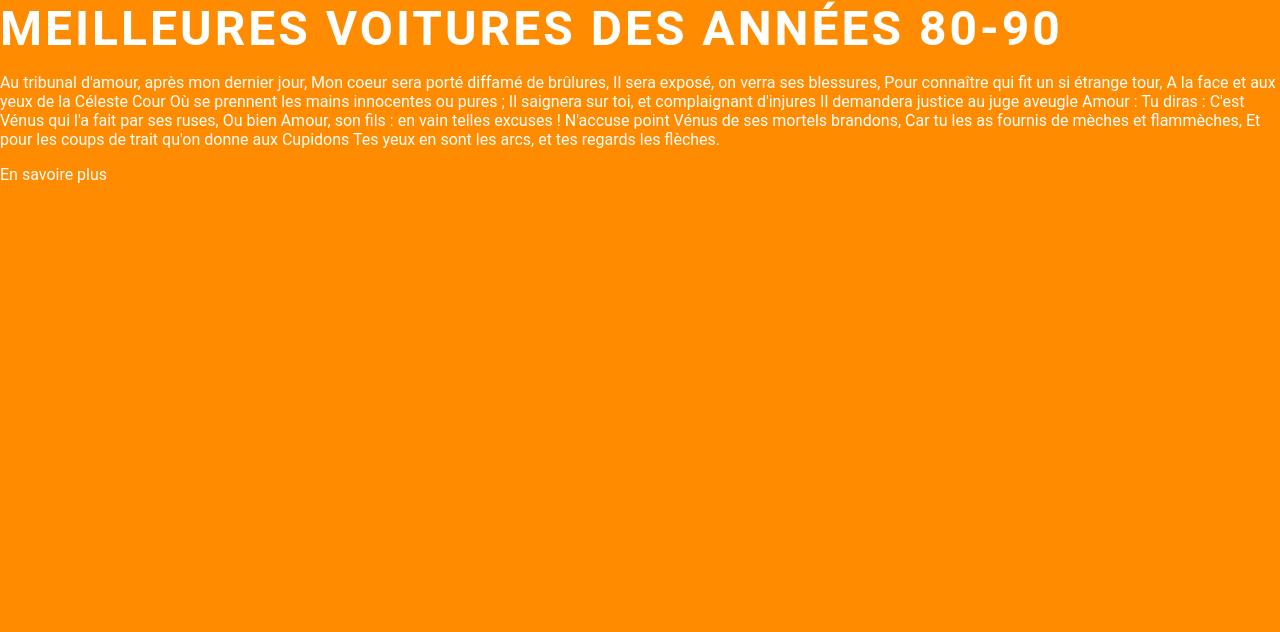
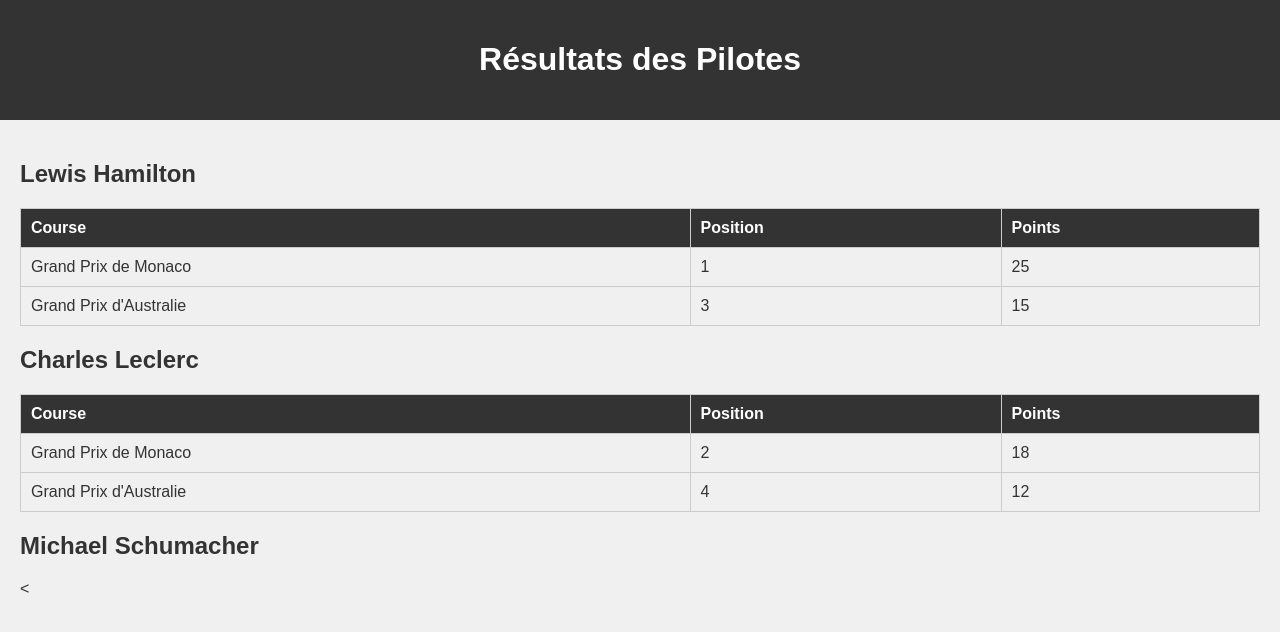
Before and after one commit to AdrienZl/AdrienZL.github.io, a plain HTML site: page index.html in a window 1280 px wide. Drawn offline with Linux system fonts and the light colour scheme.

Commit message:
Update index.html

```diff
--- a/index.html
+++ b/index.html
@@ -1,32 +1,94 @@
 <!DOCTYPE html>
-<html>
+<html lang="en">
+<head>
+    <meta charset="UTF-8">
+    <meta name="viewport" content="width=device-width, initial-scale=1.0">
+    <title>Résultats des Pilotes</title>
+    <style>
+        body {
+            font-family: Arial, sans-serif;
+            background-color: #f0f0f0;
+            color: #333;
+            margin: 0;
+            padding: 0;
+        }
+        header {
+            background-color: #333;
+            color: #fff;
+            padding: 20px;
+            text-align: center;
+        }
+        main {
+            padding: 20px;
+        }
+        table {
+            width: 100%;
+            border-collapse: collapse;
+            margin-bottom: 20px;
+        }
+        th, td {
+            padding: 10px;
+            border: 1px solid #ccc;
+            text-align: left;
+        }
+        th {
+            background-color: #333;
+            color: #fff;
+        }
+    </style>
+</head>
+<body>
+    <header>
+        <h1>Résultats des Pilotes</h1>
+    </header>
+    <main>
+        <h2>Lewis Hamilton</h2>
+        <table>
+            <thead>
+                <tr>
+                    <th>Course</th>
+                    <th>Position</th>
+                    <th>Points</th>
+                </tr>
+            </thead>
+            <tbody>
+                <tr>
+                    <td>Grand Prix de Monaco</td>
+                    <td>1</td>
+                    <td>25</td>
+                </tr>
+                <tr>
+                    <td>Grand Prix d'Australie</td>
+                    <td>3</td>
+                    <td>15</td>
+                </tr>
+                <!-- Ajoute d'autres lignes pour les autres courses -->
+            </tbody>
+        </table>
 
-<head>
-  <title>site de adrien</title>
-  <link href="style.css" rel="stylesheet" type="text/css" />
-</head>
+        <h2>Charles Leclerc</h2>
+        <table>
+            <thead>
+                <tr>
+                    <th>Course</th>
+                    <th>Position</th>
+                    <th>Points</th>
+                </tr>
+            </thead>
+            <tbody>
+                <tr>
+                    <td>Grand Prix de Monaco</td>
+                    <td>2</td>
+                    <td>18</td>
+                </tr>
+                <tr>
+                    <td>Grand Prix d'Australie</td>
+                    <td>4</td>
+                    <td>12</td>
+                </tr>
+                <!-- Ajoute d'autres lignes pour les autres courses -->
+            </tbody>
+        </table>
 
-<body>
-  <h1>Meilleures Voitures des Années 80-90</h1>
-  <p>
-Au tribunal d'amour, après mon dernier jour,
-Mon coeur sera porté diffamé de brûlures,
-Il sera exposé, on verra ses blessures,
-Pour connaître qui fit un si étrange tour,
-
-A la face et aux yeux de la Céleste Cour
-Où se prennent les mains innocentes ou pures ;
-Il saignera sur toi, et complaignant d'injures
-Il demandera justice au juge aveugle Amour :
-
-Tu diras : C'est Vénus qui l'a fait par ses ruses,
-Ou bien Amour, son fils : en vain telles excuses !
-N'accuse point Vénus de ses mortels brandons,
-
-Car tu les as fournis de mèches et flammèches,
-Et pour les coups de trait qu'on donne aux Cupidons
-Tes yeux en sont les arcs, et tes regards les flèches.</p>
-  <a href="index2.html">En savoire plus</a>
-</body>
-
-</html>
+        <h2>Michael Schumacher</h2>
+        <
```
